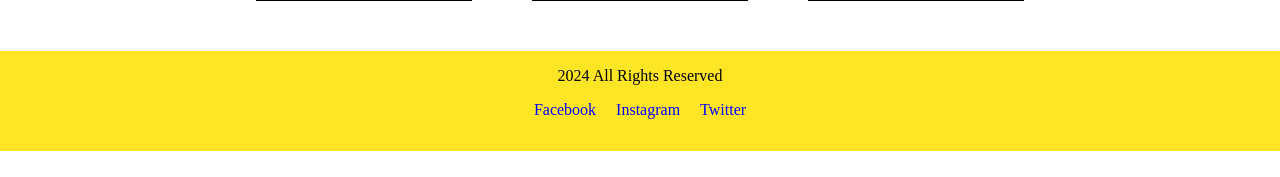
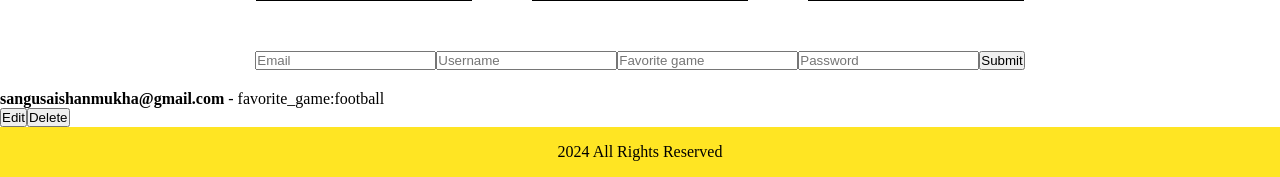
Before and after one commit to SAISHANMUKHASANGU/JusPlay, a React (Vite) app: page / in a window 1280 px wide. Shown: the part 1957-2134 px from the top of the page. Before the commit the page ends 2108 px from the top, so only its background shows below. Built offline with nearby package versions, Linux system fonts and the light colour scheme; data requests are answered from the project's data file.

Commit message:
CRUD operations

```diff
--- a/package.json
+++ b/package.json
@@ -7,9 +7,11 @@
     "dev": "vite",
     "build": "vite build",
     "lint": "eslint .",
-    "preview": "vite preview"
+    "preview": "vite preview",
+    "json-server": "json-server --watch src/data/db.json"
   },
   "dependencies": {
+    "axios": "^1.7.9",
     "react": "^18.3.1",
     "react-dom": "^18.3.1"
   },
--- a/src/App.jsx
+++ b/src/App.jsx
@@ -5,6 +5,7 @@ import './App.css'
 import Footer from './components/layout/footer'
 import Header from './components/layout/header'
 import Main from './components/layout/main'
+import Form from './components/layout/form'
 
 function App() {
 
@@ -13,6 +14,7 @@ function App() {
     <>
     <Header/>
     <Main />
+    <Form />
     <Footer />
     </>
   )
--- /dev/null
+++ b/src/components/layout/form.jsx
@@ -0,0 +1,129 @@
+import axios from 'axios'
+import { useState,useEffect } from 'react'
+import User from './user'
+
+
+let API_URL="http://localhost:3000/users"
+
+function Form() {
+
+
+    const [users,setUsers]=useState([])
+    const [newuser,setNewUser]=useState({
+        email:"",
+        name:"",
+        favorite_game:"",
+        password:""
+    })
+
+    const [editUser, setEditUser] = useState(null);
+
+
+
+
+    useEffect(() => {
+           fetchdata()
+    }, []);
+
+    const fetchdata = async () => {
+        try {
+          const response = await axios.get(API_URL);
+          setUsers(response.data);
+          console.log(response.data)
+        } catch (error) {
+          console.log("Error fetching patient", error);
+        }
+      };
+
+    const deleteUser=async (id)=>
+    {
+        try{
+            console.log("hi")
+            let response=await axios.delete(`${API_URL}/${id}`)
+            setUsers(users.filter((user)=>user.id!==id))
+            fetchdata()
+
+        }
+        catch(error)
+        {
+            console.log("error deleting patient", error);
+        }
+    }
+
+
+
+    const addUser=async (event)=>{
+
+        event.preventDefault()
+
+        try{
+
+            const response=await axios.post(API_URL,newuser)
+            setUsers([...users,response.data])
+            setNewUser({name:"",email:"",favorite_game:"",password:""})
+
+
+        }
+        catch(error){
+            console.log("Error adding patient",error);
+        }
+    }
+
+    const UpdateUser=async (event)=>{
+        event.preventDefault()
+        try {
+            const response = await axios.put(
+              `${API_URL}/${editUser.id}`,
+              editUser
+            );
+            setUsers(
+              users.map((user) =>
+                user.id === response.data.id ? response.data : user
+              )
+            );
+            setEditUser(null);
+          } catch (error) {
+            console.log("error updating patient", error);
+          }
+    }
+
+  return (
+    <>
+        <div id="form">
+
+            <form id="searchingform">
+                <input type="Email" value={newuser.email} onChange={(e)=>setNewUser({...newuser,email:e.target.value})} placeholder='Email'/>
+                <input type="text" value={newuser.name} onChange={(e)=>setNewUser({...newuser,name:e.target.value})} placeholder="Username"/>
+                <input type="text" value={newuser.favorite_game} onChange={(e)=>setNewUser({...newuser,favorite_game:e.target.value})} placeholder='Favorite game' />
+                <input type="password" value={newuser.password} onChange={(e)=>setNewUser({...newuser,password:e.target.value})} placeholder="Password"/>
+                <button type="submit" onClick={addUser}>Submit</button>
+            </form>
+        </div>
+        {editUser &&(<div>
+            <p>Editing form</p>
+                <form action="">
+                <input type="Email" value={editUser.email} onChange={(e)=>setEditUser({...editUser,email:e.target.value})} placeholder='Email'/>
+                <input type="text" value={editUser.name} onChange={(e)=>setEditUser({...editUser,name:e.target.value})} placeholder="Username"/>
+                <input type="text" value={editUser.favorite_game} onChange={(e)=>setEditUser({...editUser,favorite_game:e.target.value})} placeholder='Favorite game' />
+                <input type="password" value={editUser.password} onChange={(e)=>setEditUser({...editUser,password:e.target.value})} placeholder="Password"/>
+                <button type="submit" onClick={UpdateUser}>Submit</button>
+
+                </form>
+
+        </div>)
+        }
+        <div>
+        {users.map((user) => (
+          <User
+            key={user.id}
+            user={user}
+            onEdit={setEditUser}
+            onDelete={deleteUser}
+          />
+        ))}
+      </div>
+    </>
+  )
+}
+
+export default Form
--- /dev/null
+++ b/src/components/layout/user.jsx
@@ -0,0 +1,17 @@
+    // import React from 'react'
+
+    function User({user,onEdit,onDelete}) {
+      return (
+        <>
+            <div>
+                <div>
+                    <strong>{user.email}</strong> - favorite_game:{user.favorite_game}
+                </div>
+                <button onClick={()=>onEdit(user)}>Edit</button>
+                <button onClick={()=>onDelete(user.id)}>Delete</button>
+            </div>
+        </>
+      )
+    }
+
+    export default User
--- /dev/null
+++ b/src/data/db.json
@@ -0,0 +1,11 @@
+{
+  "users": [
+    {
+      "id": "af67",
+      "name": "shanu",
+      "email": "sangusaishanmukha@gmail.com",
+      "favorite_game": "football",
+      "password": "2003"
+    }
+  ]
+}
```
Also changed, not shown: 1 other file (tests, documents, lock files or other folders).
